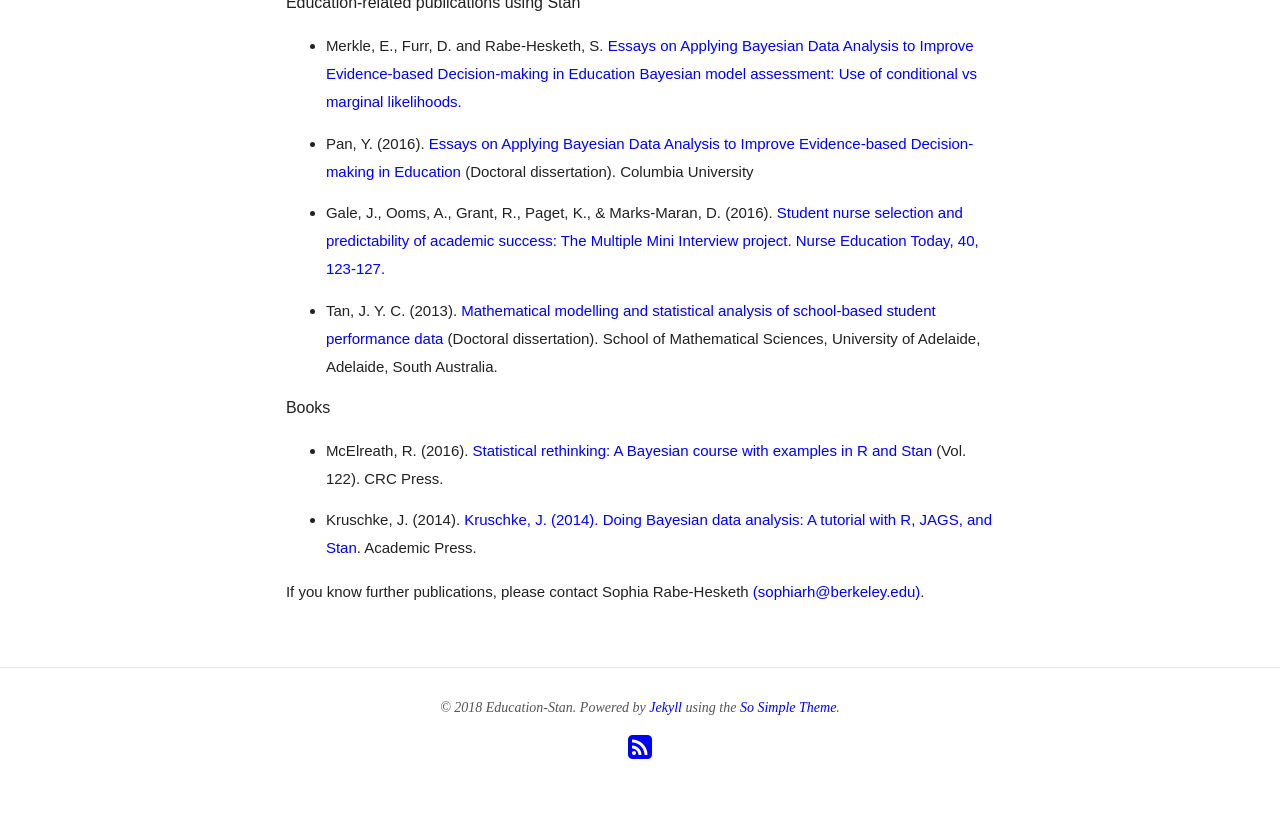
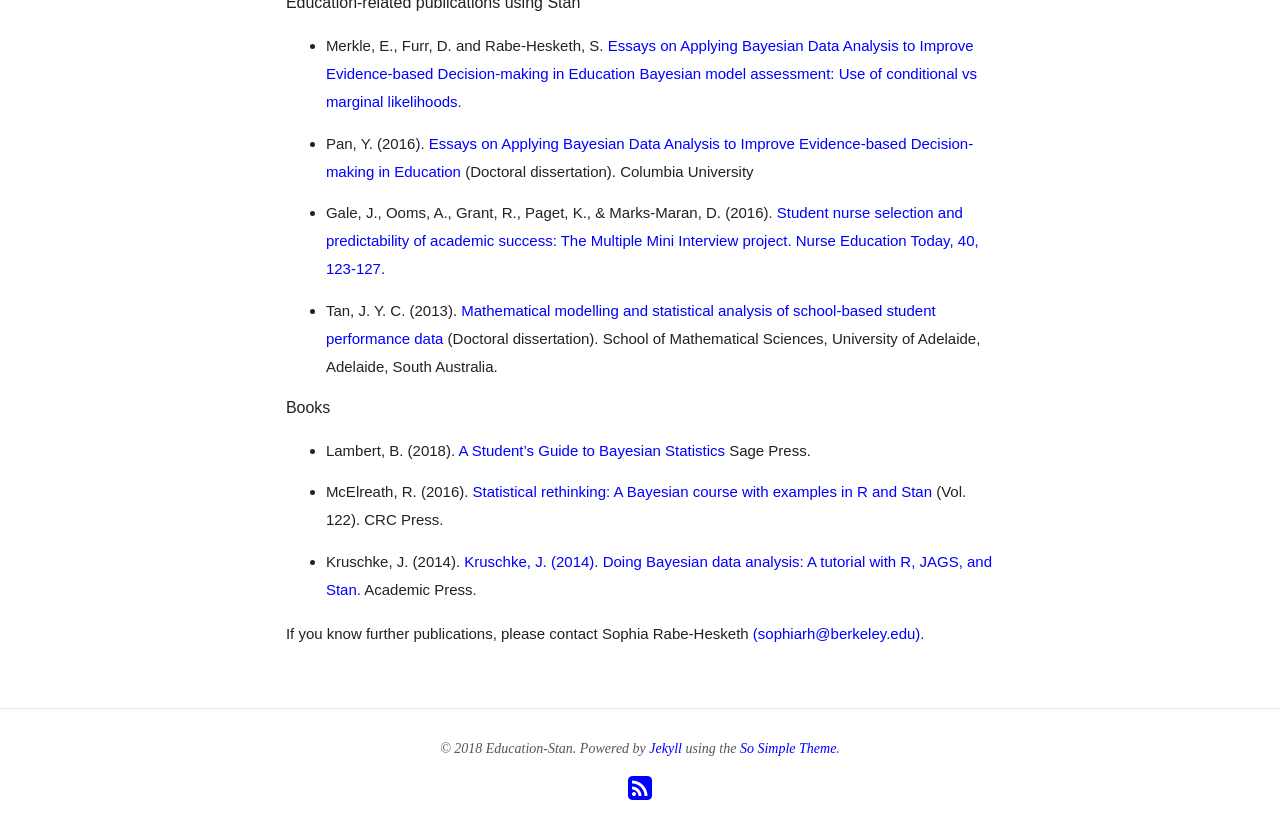
Before and after one commit to mitzimorris/education-stan.github.io, a Jekyll site: the page built from index.md, in a window 1280 px wide and 900 px high, scrolled down 1970 px. Shown: the top 839 px of the window. Built offline with Jekyll 4.4.1, drawn with Linux system fonts in a browser that asks for light colours; nearby versions of some CDN libraries.

Commit message:
Update index.md

```diff
--- a/index.md
+++ b/index.md
@@ -79,6 +79,8 @@
 <summary>Books</summary>
 
 <ul>
+<li><p><small> Lambert, B. (2018). <A href="https://us.sagepub.com/en-us/nam/a-student%E2%80%99s-guide-to-bayesian-statistics/book245409">A Student’s Guide to Bayesian Statistics</A> Sage Press. </small></p></li>
+
 <li><p><small> McElreath, R. (2016). <A href="http://xcelab.net/rm/statistical-rethinking/">Statistical rethinking: A Bayesian course with examples in R and Stan</A> (Vol. 122). CRC Press. </small></p></li>
 
 <li><p><small> Kruschke, J. (2014). <A href="https://www.elsevier.com/books/doing-bayesian-data-analysis/kruschke/978-0-12-405888-0">Kruschke, J. (2014). Doing Bayesian data analysis: A tutorial with R, JAGS, and Stan.</A> Academic Press. </small></p></li>
```
